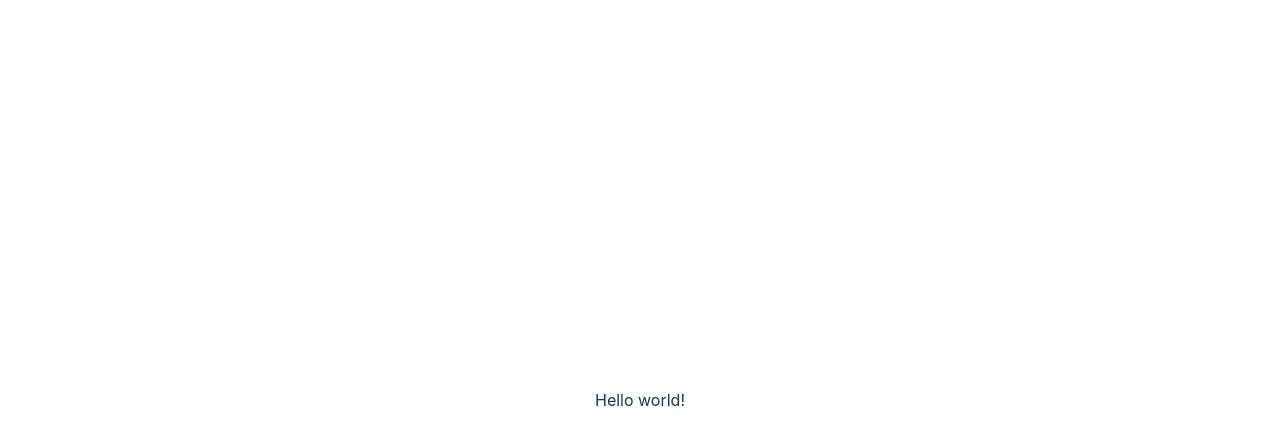
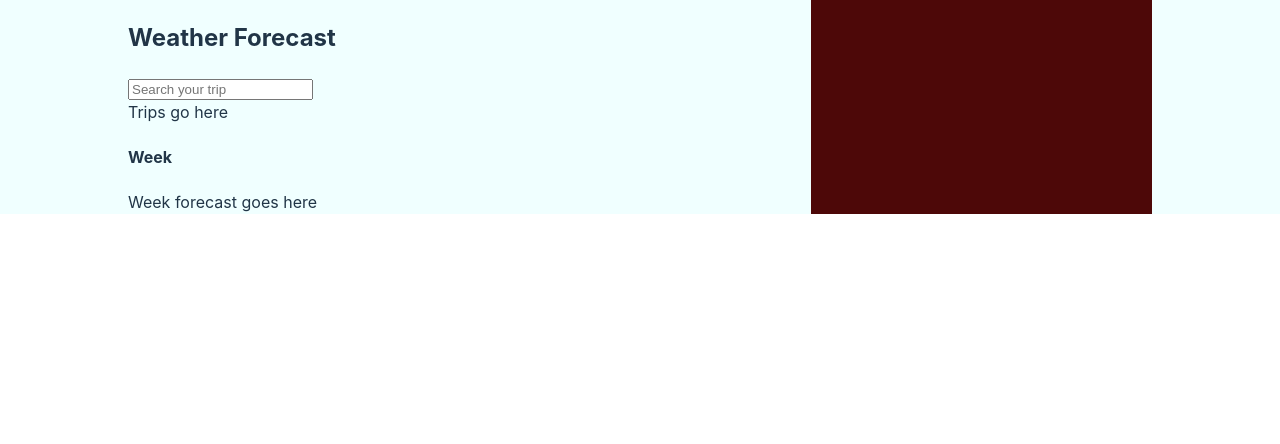
Before and after one commit to erotourtes/Weather-forecast, a React (Vite) app: page / in a window 1280 px wide. Shown: the top 444 px of the page. Built offline with nearby package versions, Linux system fonts and the light colour scheme.

Commit message:
Feat: basic markup

```diff
--- a/src/App.css
+++ b/src/App.css
@@ -1,6 +1,15 @@
-#root {
+.container {
+  display: flex;
   max-width: 1280px;
-  margin: 0 auto;
-  padding: 2rem;
-  text-align: center;
+  padding: 0 8rem;
+  background-color: azure;
 }
+
+.main {
+  flex: 2;
+}
+
+.side {
+  flex: 1;
+  background-color: #4d0808;
+}
--- a/src/App.tsx
+++ b/src/App.tsx
@@ -1,7 +1,20 @@
 import "./App.css";
 
 function App() {
-  return <>Hello world!</>;
+  return (
+    <div className="container">
+      <div className="main">
+        <h2>
+          Weather <strong>Forecast</strong>
+        </h2>
+        <input type="text" placeholder="Search your trip" />
+        <div>Trips go here</div>
+        <h4>Week</h4>
+        <div>Week forecast goes here</div>
+      </div>
+      <div className="side"></div>
+    </div>
+  );
 }
 
 export default App;
--- a/src/index.css
+++ b/src/index.css
@@ -4,8 +4,10 @@
   font-weight: 400;
 
   color-scheme: light dark;
-  color: rgba(255, 255, 255, 0.87);
-  background-color: #242424;
+  /* color: rgba(255, 255, 255, 0.87);
+  background-color: #242424; */
+  color: #213547;
+  background-color: #ffffff;
 
   font-synthesis: none;
   text-rendering: optimizeLegibility;
@@ -15,15 +17,13 @@
 
 body {
   margin: 0;
-  display: flex;
-  place-items: center;
-  min-width: 320px;
+  padding: 0;
   min-height: 100vh;
 }
 
-@media (prefers-color-scheme: light) {
+/* @media (prefers-color-scheme: light) {
   :root {
     color: #213547;
     background-color: #ffffff;
   }
-}
+} */
```
